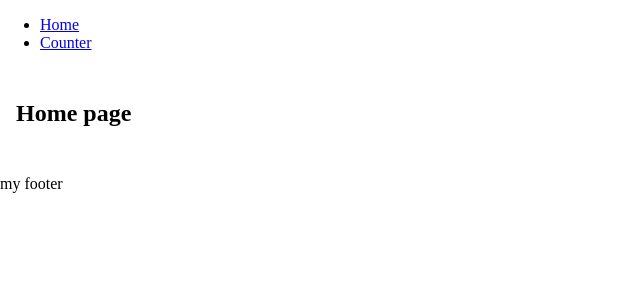
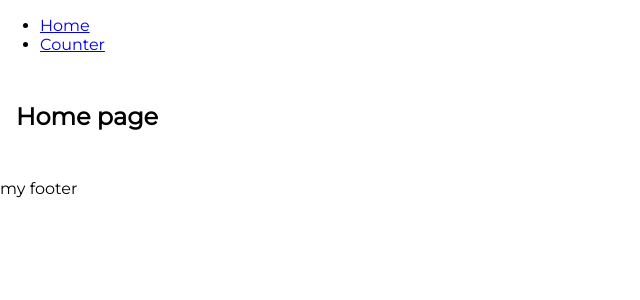
Before and after one commit to gabrielmendes98/car-app-design-system, a React (Create React App) app: page / in a window 1280 px wide. Shown: the top 300 px of the page, without its empty margins (0-640 px from the left). Built offline with nearby package versions, Linux system fonts and the light colour scheme.

Commit message:
add font-size and font-family

```diff
--- a/package.json
+++ b/package.json
@@ -27,6 +27,7 @@
     ]
   },
   "dependencies": {
+    "@fontsource/montserrat": "^4.5.12",
     "@reduxjs/toolkit": "^1.8.3",
     "@testing-library/jest-dom": "^5.16.4",
     "@testing-library/react": "^13.3.0",
--- a/src/common/styles/global.ts
+++ b/src/common/styles/global.ts
@@ -1,6 +1,12 @@
 import { createGlobalStyle } from 'styled-components';
 
 const GlobalStyle = createGlobalStyle`
+  html {
+    font-family: ${({ theme }) => theme.typography.fontFamily};
+    font-size: ${({ theme }) => theme.typography.htmlFontSize};
+    font-weight: normal;
+  }
+
   html,
   body,
   #root {
--- a/src/common/styles/theme.ts
+++ b/src/common/styles/theme.ts
@@ -17,6 +17,10 @@ const theme = {
     },
   },
   spacing: (factor: number) => `${0.5 * factor}rem`,
+  typography: {
+    fontFamily: "'Montserrat', 'Arial', 'Helvetica', 'sans-serif'",
+    htmlFontSize: 16,
+  },
 };
 
 export default theme;
--- a/src/index.tsx
+++ b/src/index.tsx
@@ -5,6 +5,7 @@ import { BrowserRouter } from 'react-router-dom';
 import { store } from 'store';
 import ThemeProvider from 'common/providers/Theme';
 import App from './App';
+import '@fontsource/montserrat';
 
 const container = document.getElementById('root')!;
 const root = createRoot(container);
```
Also changed, not shown: 1 other file (tests, documents, lock files or other folders).
